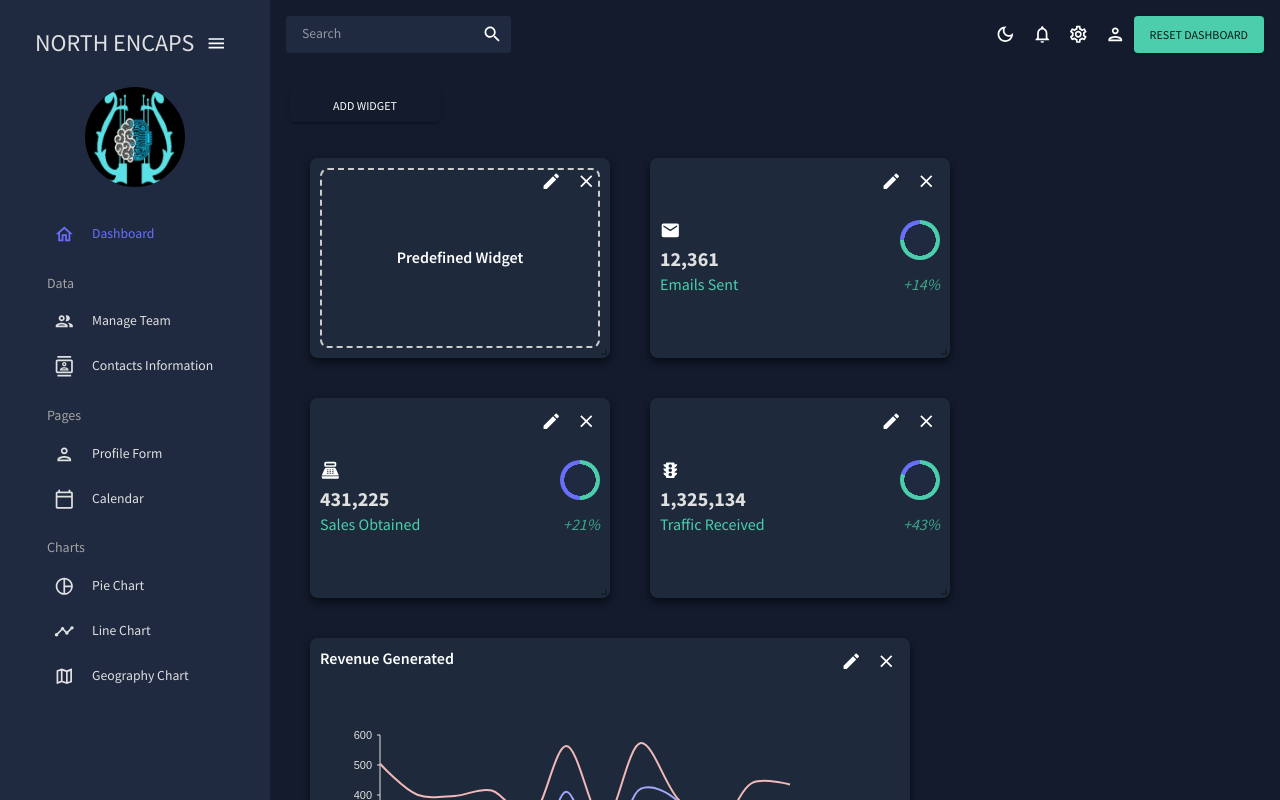
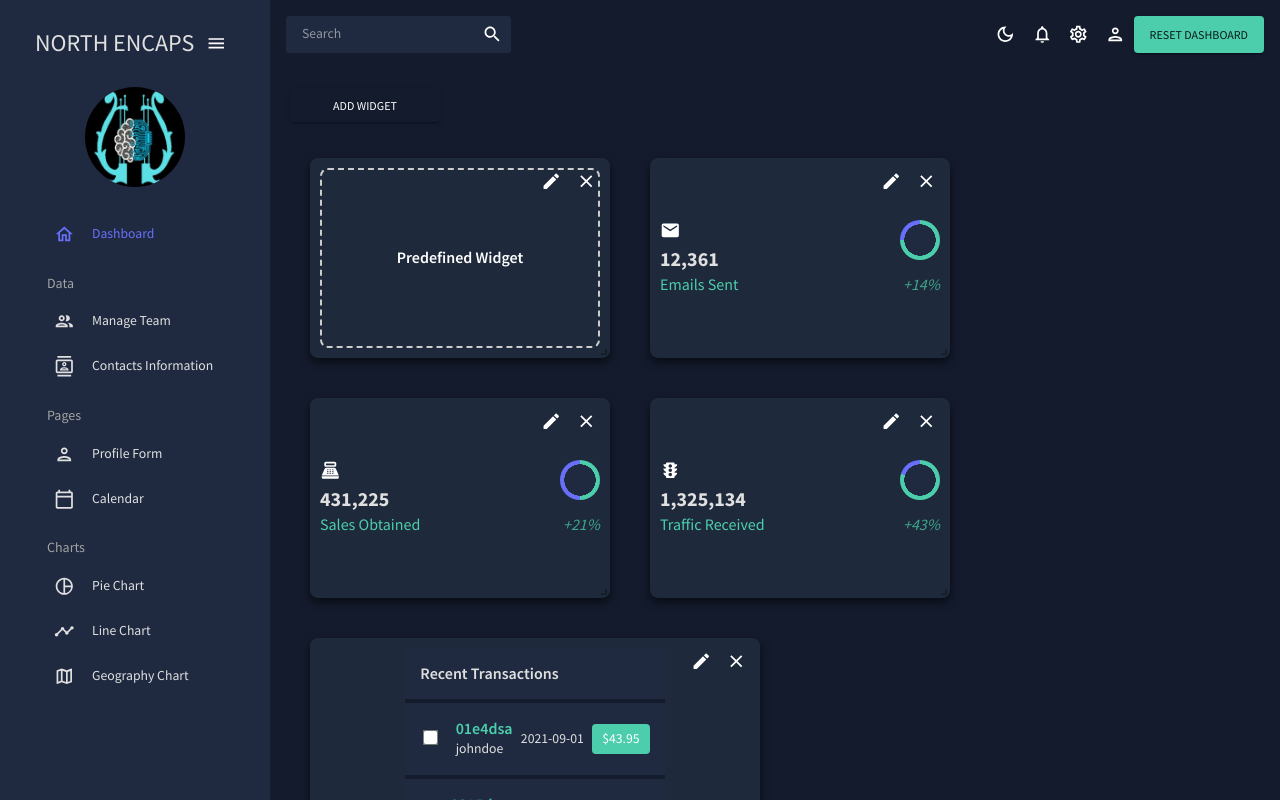
Before and after one commit to ShaariqahIsmath/admin-system, a React (Create React App) app: page / in a window 1280 px wide. Built offline with nearby package versions, Linux system fonts and the light colour scheme.

Commit message:
list of items to mark as complete

```diff
--- a/src/data/mockData.js
+++ b/src/data/mockData.js
@@ -280,7 +280,7 @@ export const mockTransactions = [
     cost: "133.45",
   },
   {
-    txId: "01e4dsa",
+    txId: "01e4dfo",
     user: "aberdohnny",
     date: "2021-09-01",
     cost: "43.95",
@@ -298,7 +298,7 @@ export const mockTransactions = [
     cost: "13.55",
   },
   {
-    txId: "01e4dsa",
+    txId: "01e4sdra",
     user: "aberdohnny",
     date: "2021-09-01",
     cost: "43.95",
@@ -310,7 +310,7 @@ export const mockTransactions = [
     cost: "24.20",
   },
   {
-    txId: "0315dsaa",
+    txId: "0315dsax",
     user: "jackdower",
     date: "2022-04-01",
     cost: "133.45",
--- a/src/scenes/dashboard/index.jsx
+++ b/src/scenes/dashboard/index.jsx
@@ -23,6 +23,8 @@ import { ResizableBox } from "react-resizable";
 import CloseIcon from "@mui/icons-material/Close";
 import EditIcon from "@mui/icons-material/Edit";
 import "react-resizable/css/styles.css";
+import { mockTransactions } from "../../data/mockData";
+import { tokens } from "../../theme";
 
 // Draggable Box Component
 const DraggableBox = ({ id, index, box, moveBox, removeBox, editBox }) => {
@@ -116,6 +118,10 @@ const DraggableBox = ({ id, index, box, moveBox, removeBox, editBox }) => {
 
 // Main Dashboard Component
 const Dashboard = () => {
+  const dashboardTheme = useTheme();
+
+  const colors = tokens(dashboardTheme.palette.mode);
+
   // Loading widgets from localStorage or initializing with default values
   const [widgets, setWidgets] = useState(() => {
     const savedWidgets = localStorage.getItem("widgets");
@@ -171,6 +177,14 @@ const Dashboard = () => {
           },
           {
             id: 4,
+            size: { width: 450, height: 500 },
+            contentType: "Transactions",
+            contentProps: {
+              title: "Recent Transactions",
+            },
+          },
+          {
+            id: 5,
             size: { width: 600, height: 300 },
             contentType: "LineChart",
             contentProps: {
@@ -179,7 +193,7 @@ const Dashboard = () => {
             },
           },
           {
-            id: 5,
+            id: 6,
             size: { width: 600, height: 300 },
             contentType: "GeographyChart",
             contentProps: {
@@ -196,7 +210,6 @@ const Dashboard = () => {
     localStorage.setItem("widgets", JSON.stringify(widgets));
   }, [widgets]);
 
-  const theme = useTheme();
   const [editingWidget, setEditingWidget] = useState(null); // State to track the widget being edited
   const [modalOpen, setModalOpen] = useState(false); // Modal visibility state
 
@@ -258,6 +271,19 @@ const Dashboard = () => {
     setModalOpen(false); // Close modal
   };
 
+  // State for checked rows
+  const [checkedRows, setCheckedRows] = React.useState([]);
+
+  // Toggle checkbox and manage strikethrough effect
+  const handleCheckboxChange = (txId) => {
+    setCheckedRows(
+      (prev) =>
+        prev.includes(txId)
+          ? prev.filter((id) => id !== txId) // Remove the txId from the array
+          : [...prev, txId] // Add the txId to the array
+    );
+  };
+
   // Render content dynamically based on contentType
   const renderContent = (widget) => {
     if (widget.contentType === "Placeholder") {
@@ -270,9 +296,9 @@ const Dashboard = () => {
           justifyContent="center"
           sx={{
             backgroundColor:
-              theme.palette.mode === "dark" ? "#1e293b" : "#ffffff",
+              dashboardTheme.palette.mode === "dark" ? "#1e293b" : "#ffffff",
             border: `2px dashed ${
-              theme.palette.mode === "dark" ? "#ccc" : "#555"
+              dashboardTheme.palette.mode === "dark" ? "#ccc" : "#555"
             }`,
             borderRadius: "8px",
           }}
@@ -280,7 +306,7 @@ const Dashboard = () => {
           <Typography
             variant="h5"
             fontWeight="600"
-            color={theme.palette.mode === "dark" ? "white" : "black"}
+            color={dashboardTheme.palette.mode === "dark" ? "white" : "black"}
           >
             {widget.contentProps.title || "Add content here"}
           </Typography>
@@ -297,9 +323,9 @@ const Dashboard = () => {
           justifyContent="center"
           sx={{
             backgroundColor:
-              theme.palette.mode === "dark" ? "#1e293b" : "#ffffff",
+              dashboardTheme.palette.mode === "dark" ? "#1e293b" : "#ffffff",
             border: `2px dashed ${
-              theme.palette.mode === "dark" ? "#ccc" : "#555"
+              dashboardTheme.palette.mode === "dark" ? "#ccc" : "#555"
             }`,
             borderRadius: "8px",
           }}
@@ -307,7 +333,7 @@ const Dashboard = () => {
           <Typography
             variant="h5"
             fontWeight="600"
-            color={theme.palette.mode === "dark" ? "white" : "black"}
+            color={dashboardTheme.palette.mode === "dark" ? "white" : "black"}
           >
             {widget.contentProps.title || "Add content here"}
           </Typography>
@@ -355,6 +381,82 @@ const Dashboard = () => {
           </Box>
         );
       }
+      case "Transactions":
+        return (
+          <Box
+            gridColumn="span 4"
+            gridRow="span 2"
+            backgroundColor={colors.primary[400]}
+            overflow="auto"
+          >
+            <Box
+              display="flex"
+              justifyContent="space-between"
+              alignItems="center"
+              borderBottom={`4px solid ${colors.primary[500]}`}
+              colors={colors.grey[100]}
+              p="15px"
+            >
+              <Typography
+                color={colors.grey[100]}
+                variant="h5"
+                fontWeight="600"
+              >
+                {widget.contentProps.title}
+              </Typography>
+            </Box>
+            {mockTransactions.map((transaction, i) => (
+              <Box
+                key={`${transaction.txId}-${i}`}
+                display="flex"
+                justifyContent="space-between"
+                alignItems="center"
+                borderBottom={`4px solid ${colors.primary[500]}`}
+                p="15px"
+                style={{
+                  textDecoration: checkedRows.includes(transaction.txId)
+                    ? "line-through"
+                    : "none",
+                }}
+              >
+                {/* Checkbox Column */}
+                <Box>
+                  <input
+                    type="checkbox"
+                    checked={checkedRows.includes(transaction.txId)}
+                    onChange={() => handleCheckboxChange(transaction.txId)}
+                    style={{
+                      marginRight: "10px",
+                      transform: "scale(1.2)",
+                      cursor: "pointer",
+                    }}
+                  />
+                </Box>
+                <Box>
+                  <Typography
+                    color={colors.greenAccent[500]}
+                    variant="h5"
+                    fontWeight="600"
+                  >
+                    {transaction.txId}
+                  </Typography>
+                  <Typography color={colors.grey[100]}>
+                    {transaction.user}
+                  </Typography>
+                </Box>
+                <Box color={colors.grey[100]}>{transaction.date}</Box>
+                <Box
+                  backgroundColor={colors.greenAccent[500]}
+                  p="5px 10px"
+                  borderRadius="4px"
+                >
+                  ${transaction.cost}
+                </Box>
+              </Box>
+            ))}
+          </Box>
+        );
+
       default:
         console.error(`Unknown content type: ${widget.contentType}`);
         return null;
@@ -404,7 +506,9 @@ const Dashboard = () => {
         >
           <Box
             p={3}
-            bgcolor={theme.palette.mode === "dark" ? "#333" : "#f5f5f5"}
+            bgcolor={
+              dashboardTheme.palette.mode === "dark" ? "#333" : "#f5f5f5"
+            }
             borderRadius="8px"
             display="flex"
             flexDirection="column"
@@ -421,7 +525,8 @@ const Dashboard = () => {
                 position: "absolute",
                 top: 10,
                 right: 10,
-                color: theme.palette.mode === "dark" ? "white" : "black",
+                color:
+                  dashboardTheme.palette.mode === "dark" ? "white" : "black",
                 paddingBottom: "10px",
               }}
             >
```
